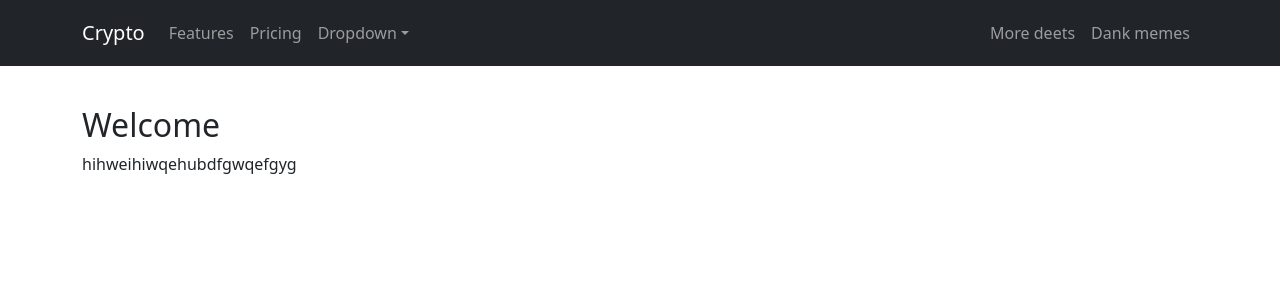
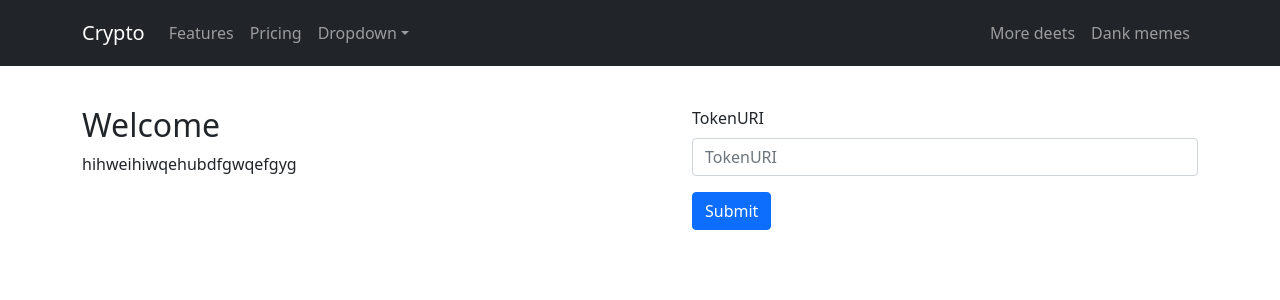
Before and after one commit to kunalchhabra37/Warranty-Card-NFT, a React (Vite) app in the folder client/: page /GetNFT in a window 1280 px wide. Shown: the top 300 px of the page. Built offline with nearby package versions, Linux system fonts and the light colour scheme.

Commit message:
Added getNFT route

```diff
--- a/client/src/App.jsx
+++ b/client/src/App.jsx
@@ -8,6 +8,7 @@ import GrantRole from "./components/GrantRole"
 import RevokeRole from "./components/RevokeRole"
 import CheckExpiry from "./components/CheckExpiry"
 import SafeTrasferFrom from "./components/SafeTrasferFrom"
+import GetNFT from "./components/GetNFT";
 import './App.css'
 function App() {
 
@@ -30,6 +31,8 @@ function App() {
                   <Route path="RevokeRole" element={<RevokeRole />}></Route>
                   <Route path="CheckExpiry" element={<CheckExpiry />}></Route>
                   <Route path="SafeTrasferFrom" element={<SafeTrasferFrom />}></Route>
+                  <Route path="GetNFT" element={<GetNFT />}></Route>
+
                 </Routes>
               </BrowserRouter>
               </div>
--- /dev/null
+++ b/client/src/components/GetNFT.jsx
@@ -0,0 +1,30 @@
+import React, { useState } from "react";
+import Button from "react-bootstrap/Button";
+import Form from "react-bootstrap/Form";
+
+const GetNFT = () => {
+  const [tokenURI, setTokenURI] = useState("");
+
+    const handleSubmit = (e) => {
+        e.preventDefault();
+    console.log(tokenURI);
+  };
+  return (
+    <Form>
+      <Form.Group className="mb-3">
+        <Form.Label>TokenURI</Form.Label>
+        <Form.Control
+          type="text"
+          placeholder="TokenURI"
+          value={tokenURI}
+          onChange={(e) => setTokenURI(e.target.value)}
+        />
+      </Form.Group>
+      <Button variant="primary" type="submit" onClick={handleSubmit}>
+        Submit
+      </Button>
+    </Form>
+  );
+};
+
+export default GetNFT
```
